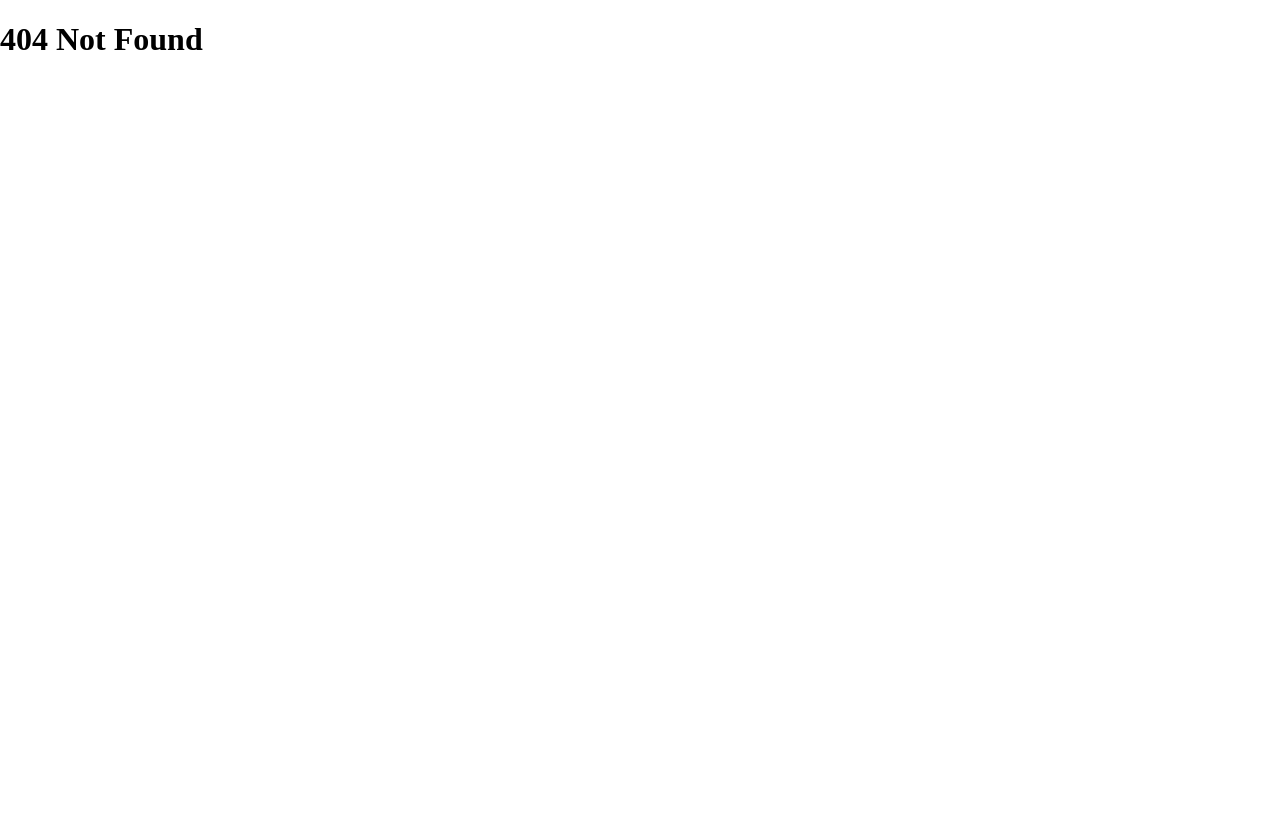
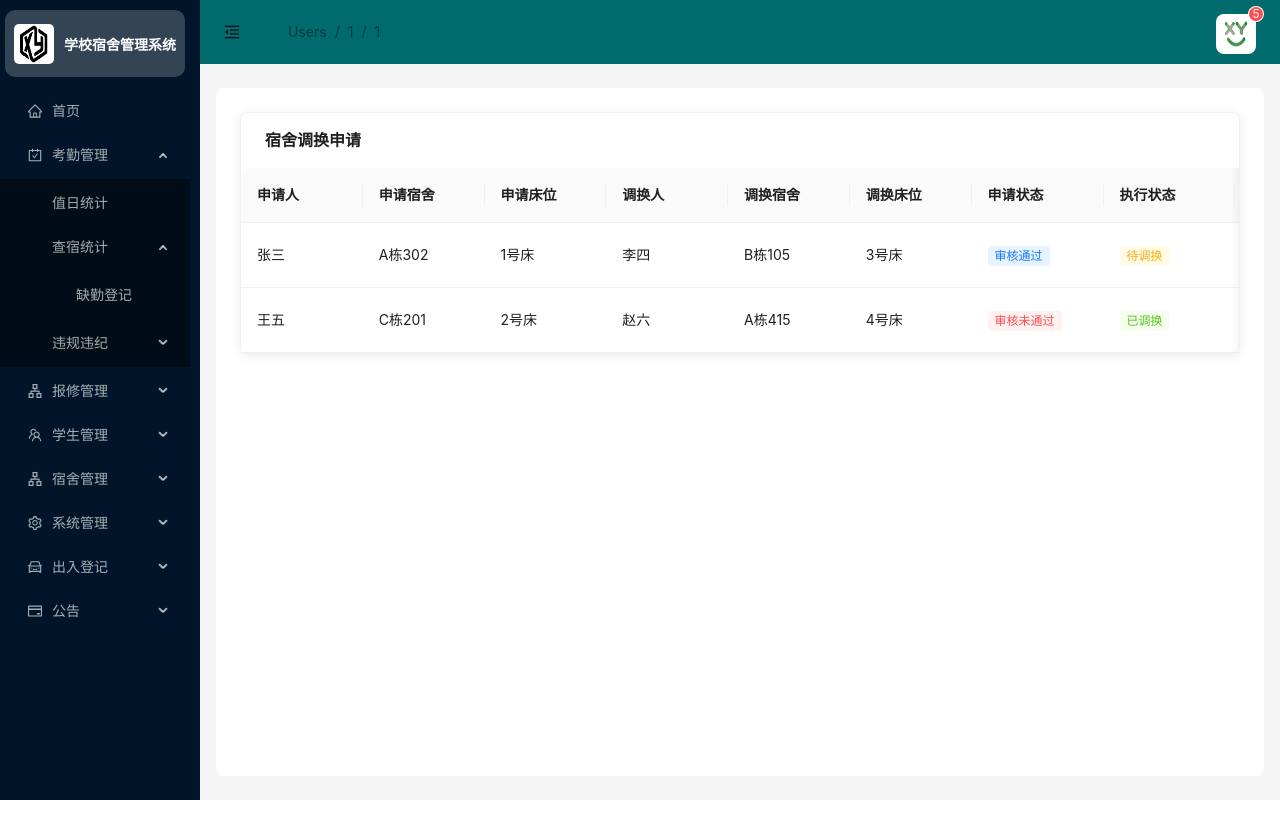
Before and after one commit to YLaoYongY/react-dormicare, a React (Vite) app: page /roomchange in a window 1280 px wide. Before the commit this address had no page. After the commit the page ends 800 px from the top, so only its background shows below. Built offline with nearby package versions, Linux system fonts and the light colour scheme.

Commit message:
完成调换宿舍页面

```diff
--- /dev/null
+++ b/src/pages/Dormitory/components/RoomChange.jsx
@@ -0,0 +1,158 @@
+import React, { useState } from 'react'
+import { Table, Tag, Button, Card } from 'antd'
+import { CheckOutlined, CloseOutlined } from '@ant-design/icons'
+
+const RoomChange = () => {
+  // 模拟数据
+  const [dataSource, setDataSource] = useState([
+    {
+      key: '1',
+      applicant: '张三',
+      applyDorm: 'A栋302',
+      applyBed: '1号床',
+      targetUser: '李四',
+      targetDorm: 'B栋105',
+      targetBed: '3号床',
+      applyStatus: '审核通过',
+      execStatus: '待调换',
+    },
+    {
+      key: '2',
+      applicant: '王五',
+      applyDorm: 'C栋201',
+      applyBed: '2号床',
+      targetUser: '赵六',
+      targetDorm: 'A栋415',
+      targetBed: '4号床',
+      applyStatus: '审核未通过',
+      execStatus: '已调换',
+    },
+  ])
+
+  // 表格列配置
+  const columns = [
+    {
+      title: '申请人',
+      dataIndex: 'applicant',
+      key: 'applicant',
+      width: 120,
+    },
+    {
+      title: '申请宿舍',
+      dataIndex: 'applyDorm',
+      key: 'applyDorm',
+      width: 120,
+    },
+    {
+      title: '申请床位',
+      dataIndex: 'applyBed',
+      key: 'applyBed',
+      width: 120,
+    },
+    {
+      title: '调换人',
+      dataIndex: 'targetUser',
+      key: 'targetUser',
+      width: 120,
+    },
+    {
+      title: '调换宿舍',
+      dataIndex: 'targetDorm',
+      key: 'targetDorm',
+      width: 120,
+    },
+    {
+      title: '调换床位',
+      dataIndex: 'targetBed',
+      key: 'targetBed',
+      width: 120,
+    },
+    {
+      title: '申请状态',
+      dataIndex: 'applyStatus',
+      key: 'applyStatus',
+      render: status => (
+        <Tag
+          color={status === '审核通过' ? '#e6f4ff' : '#fff1f0'}
+          style={{
+            color: status === '审核通过' ? '#1677ff' : '#ff4d4f',
+            border: 'none',
+          }}
+        >
+          {status}
+        </Tag>
+      ),
+      width: 130,
+    },
+    {
+      title: '执行状态',
+      dataIndex: 'execStatus',
+      key: 'execStatus',
+      render: status => (
+        <Tag
+          color={status === '已调换' ? '#f6ffed' : '#fffbe6'}
+          style={{
+            color: status === '已调换' ? '#52c41a' : '#faad14',
+            border: 'none',
+          }}
+        >
+          {status}
+        </Tag>
+      ),
+      width: 130,
+    },
+    {
+      title: '操作',
+      key: 'action',
+      render: (_, record) => (
+        <div style={{ display: 'flex', gap: 8 }}>
+          <Button
+            type="text"
+            icon={<CheckOutlined style={{ color: '#52c41a' }} />}
+            style={{ padding: '4px 8px' }}
+            onClick={() => handleStatusChange(record.key, '审核通过')}
+          />
+          <Button
+            type="text"
+            icon={<CloseOutlined style={{ color: '#ff4d4f' }} />}
+            style={{ padding: '4px 8px' }}
+            onClick={() => handleStatusChange(record.key, '审核未通过')}
+          />
+        </div>
+      ),
+      width: 100,
+    },
+  ]
+  // 添加状态更新方法
+  const handleStatusChange = (key, newStatus) => {
+    setDataSource(prev => prev.map(item => (item.key === key ? { ...item, applyStatus: newStatus } : item)))
+  }
+
+  return (
+    <Card
+      title="宿舍调换申请"
+      headStyle={{ border: 'none' }}
+      bodyStyle={{ padding: 0 }}
+      style={{ boxShadow: '0 2px 12px rgba(0,0,0,0.08)' }}
+    >
+      <Table
+        columns={columns}
+        dataSource={dataSource}
+        pagination={false}
+        bordered={false}
+        scroll={{ x: 1100 }}
+        style={{
+          border: 'none',
+          borderRadius: 8,
+        }}
+        rowClassName={() => 'antd-custom-row'}
+      />
+    </Card>
+  )
+}
+
+// 在全局CSS中添加：
+// .antd-custom-row:hover td { background: #fafafa !important; }
+// .ant-table-thead th { background: #fff !important; border-bottom: 1px solid #f0f0f0 !important; }
+
+export default RoomChange
--- a/src/pages/Layout/components/Sidebar.jsx
+++ b/src/pages/Layout/components/Sidebar.jsx
@@ -95,7 +95,7 @@ const items = [
         label: '宿舍管理',
       },
       {
-        key: '54',
+        key: '/RoomChange',
         label: '调换申请',
       },
     ],
--- a/src/pages/Layout/index.jsx
+++ b/src/pages/Layout/index.jsx
@@ -37,7 +37,7 @@ const Layout = () => {
         <SideBar />
       </Sider>
       <AntdLayout>
-        <Header style={{ display: 'flex', padding: 0, background: '#1677FF', alignItems: 'center' }}>
+        <Header style={{ display: 'flex', padding: 0, background: '#006B6D', alignItems: 'center' }}>
           <Button
             type="text"
             icon={collapsed ? <MenuUnfoldOutlined /> : <MenuFoldOutlined />}
--- a/src/router/index.jsx
+++ b/src/router/index.jsx
@@ -7,6 +7,8 @@ import FloorDetails from '@/pages/Attendance/components/AbsenceRegistration/Floo
 import ViolationHandling from '@/pages/Attendance/components/ViolationHandling/ViolationHandling'
 
 import Dormitory from '@/pages/Dormitory'
+import RoomChange from '@/pages/Dormitory/components/RoomChange'
+
 import Notice from '@/pages/Notice'
 import ReportRepair from '@/pages/ReportRepair'
 import Setting from '@/pages/Setting'
@@ -33,6 +35,8 @@ const router = createBrowserRouter([
       { path: 'floor-details/:floor', element: <FloorDetails /> },
       { path: 'violation-handling', element: <ViolationHandling /> },
       { path: 'dormitory', element: <Dormitory /> },
+      { path: 'roomchange', element: <RoomChange /> },
+
       { path: 'notice', element: <Notice /> },
       { path: 'report-repair', element: <ReportRepair /> },
       { path: 'setting', element: <Setting /> },
```
